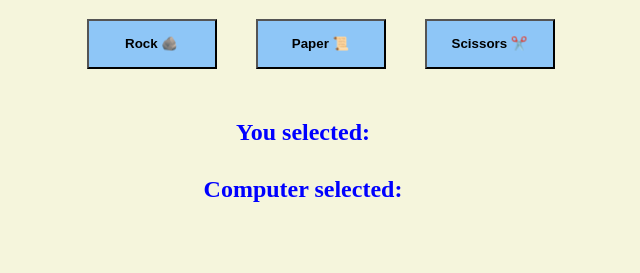
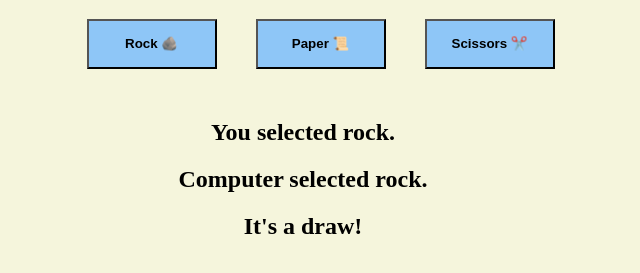
Before and after one commit to ZF5657/Rock-Paper-Scissors, a plain HTML site: page index.html in a window 1280 px wide. Both pictures are taken after a click on the button "Rock 🪨". Shown: the part 61-334 px from the top of the page, without its empty margins (337-977 px from the left). Drawn offline with Linux system fonts and the light colour scheme.

Commit message:
Add game messages to index

```diff
--- a/index.html
+++ b/index.html
@@ -22,11 +22,14 @@
             Scissors ✂️
         </button>
     </div>
-    <h2 class="userSelection">
-        You selected:
+    <h2 id="userSelection">
+
     </h2>
-    <h2 class=computerSelection>
-        Computer selected:
+    <h2 id=computerSelection>
+
+    </h2>
+    <h2 id="gameMessage">
+
     </h2>
     <script src="javascript.js"></script>
 </body>
--- a/javascript.js
+++ b/javascript.js
@@ -1,5 +1,8 @@
 //Refrences buttons for choices variable
 const choices = document.querySelectorAll('button');
+const userP = document.getElementById("userSelection");
+const computerP = document.getElementById("computerSelection");
+const gameMessage = document.getElementById("gameMessage");
 let userChoice;
 
 
@@ -28,7 +31,9 @@ choices.forEach(choices => {
     choices.addEventListener("click", (i) => {
         userChoice = i.target.id
         const computerChoice = getComputerChoice();
-        console.log(decideWinner(userChoice, computerChoice));
+        userP.textContent = `You selected ${userChoice}.`;
+        computerP.textContent = `Computer selected ${computerChoice}.`;
+        gameMessage.textContent = decideWinner(userChoice, computerChoice);
     })
 });
 
@@ -36,8 +41,6 @@ choices.forEach(choices => {
 
 //Determines who wins
 const decideWinner = (userChoice, computerChoice) => {
-    console.log(`You selected ${userChoice}.`);
-    console.log(`The computer selected ${computerChoice}`);
     if (userChoice === computerChoice) {
         return 'It\'s a draw!';
     };
--- a/styles.css
+++ b/styles.css
@@ -13,14 +13,13 @@ button {
     width: 130px;
     font-weight: 700;
     margin-left: 35px;
+    margin-bottom: 30px;
 }
 
 .userSelection {
     margin-top: 50px;
-    color: blue;
 }
 
 .computerSelection {
     margin-top: 30px;
-    color: blue;
 }
```
